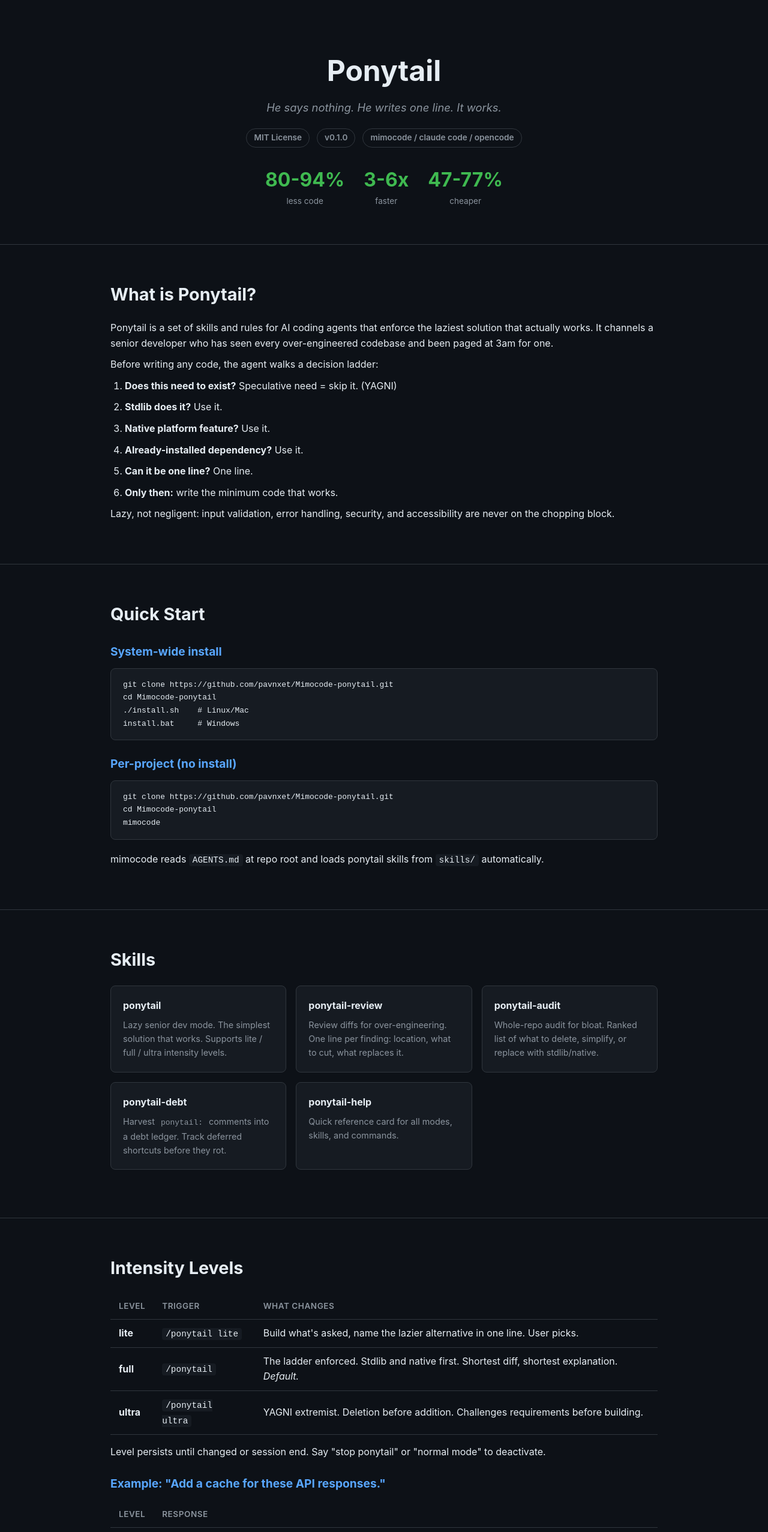
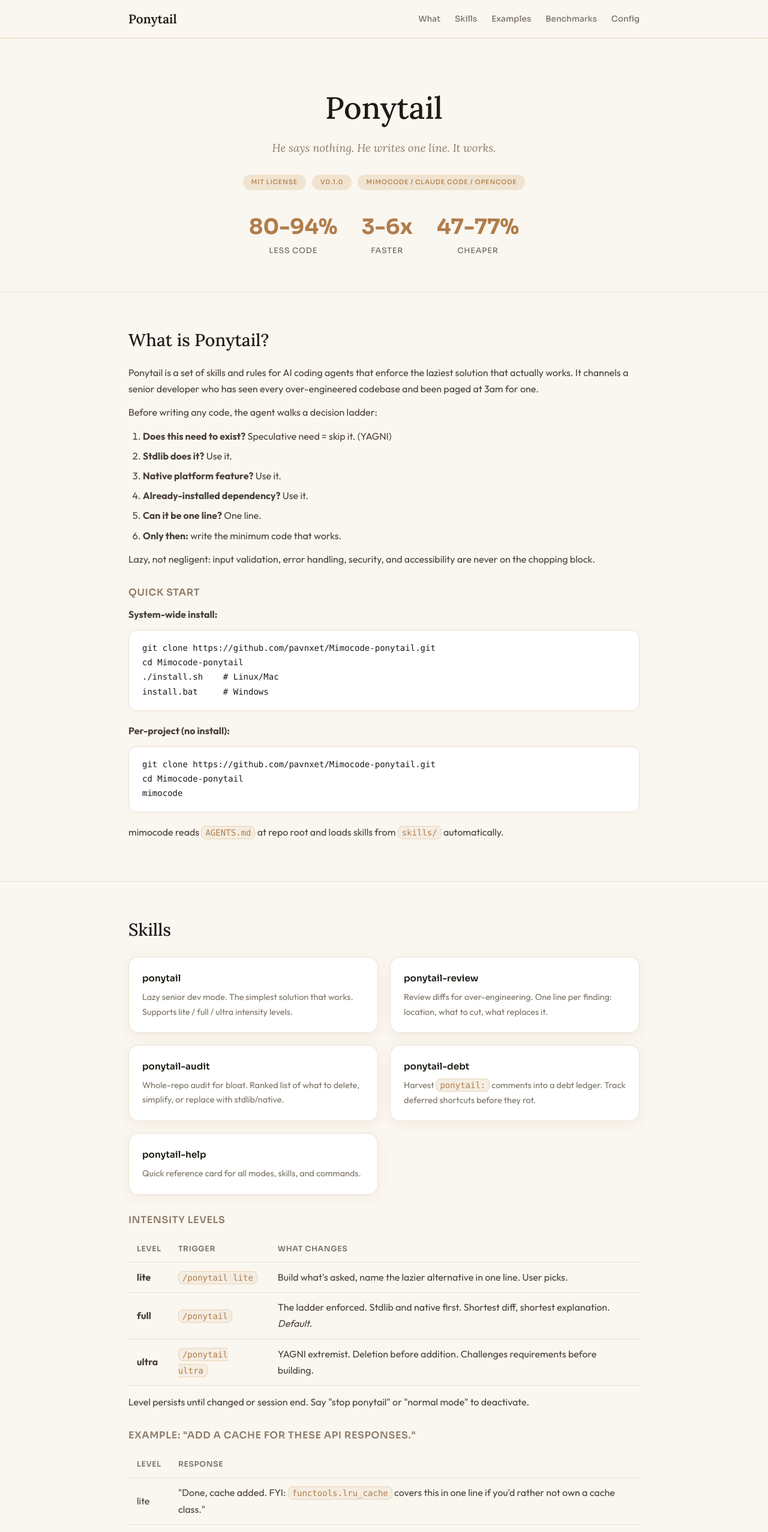
Before and after one commit to pavnxet/Mimocode-ponytail, a website: page index.html in a window 1280 px wide. Shown: the top 2554 px of the page at 60% size. Drawn offline with Linux system fonts and the light colour scheme.

Commit message:
Apply creamy design theme to docs

```diff
--- a/index.html
+++ b/index.html
@@ -4,155 +4,356 @@
   <meta charset="UTF-8">
   <meta name="viewport" content="width=device-width, initial-scale=1.0">
   <title>Ponytail — Lazy Senior Dev Mode for AI Agents</title>
+  <link rel="preconnect" href="https://fonts.googleapis.com">
+  <link href="https://fonts.googleapis.com/css2?family=Sora:wght@300;400;500;600;700&family=Outfit:wght@300;400;500;600;700&family=Lora:ital,wght@0,400;0,500;0,600;1,400&display=swap" rel="stylesheet">
   <style>
     :root {
-      --bg: #0d1117;
-      --surface: #161b22;
-      --border: #30363d;
-      --text: #e6edf3;
-      --muted: #8b949e;
-      --accent: #58a6ff;
-      --green: #3fb950;
-      --red: #f85149;
-      --code-bg: #0d1117;
+      --bg-primary: #faf6f0;
+      --bg-surface: #ffffff;
+      --bg-inner: #f6efe5;
+      --bg-active: #f3ebe0;
+      --cream: #faf6f0;
+      --cream2: #f4ede2;
+      --cream3: #ecdfd0;
+      --ink: #1e1a15;
+      --ink2: #4a4038;
+      --ink3: #8c7e6e;
+      --text-main: #2c2a27;
+      --text-muted: #7a7266;
+      --text-inverse: #ffffff;
+      --accent: #b07d4a;
+      --accent-soft: #f0e4d0;
+      --accent-cocoa: #8e7c68;
+      --accent-cocoa-light: #f2ece4;
+      --accent-gold: #c5a880;
+      --warm: #c9a87c;
+      --warm2: #e8d5b7;
+      --status-completed-bg: #eaf2ec;
+      --status-completed-text: #4e7e5c;
+      --status-ongoing-bg: #faf0e6;
+      --status-ongoing-text: #c07f4e;
+      --radius: 16px;
+      --radius-sm: 8px;
+      --radius-md: 14px;
+      --radius-lg: 20px;
+      --font-primary: 'Outfit', 'Segoe UI', system-ui, sans-serif;
+      --font-sans: 'Sora', 'Segoe UI Variable', system-ui, sans-serif;
+      --font-serif: 'Lora', Georgia, 'Times New Roman', serif;
+      --font-code: 'Consolas', 'Courier New', Courier, monospace;
+      --transition-fast: 0.2s cubic-bezier(0.16, 1, 0.3, 1);
+      --transition-normal: 0.35s cubic-bezier(0.16, 1, 0.3, 1);
+      --transition-elastic: all 0.25s cubic-bezier(.22,.68,0,1.1);
+      --shadow-sm: 0 2px 8px rgba(142, 124, 104, 0.04);
+      --shadow: 0 4px 20px rgba(160, 120, 70, 0.08);
+      --shadow-md: 0 10px 24px rgba(142, 124, 104, 0.06);
+      --shadow-lg: 0 20px 40px rgba(142, 124, 104, 0.1);
+      --shadow-hover: 0 24px 48px rgba(142, 124, 104, 0.15);
     }
-    * { margin: 0; padding: 0; box-sizing: border-box; }
+    *, *::before, *::after { box-sizing: border-box; margin: 0; padding: 0; }
     body {
-      font-family: -apple-system, BlinkMacSystemFont, 'Segoe UI', Helvetica, Arial, sans-serif;
-      background: var(--bg);
-      color: var(--text);
-      line-height: 1.6;
+      background-color: var(--bg-primary);
+      color: var(--ink);
+      font-family: var(--font-primary);
+      line-height: 1.7;
+      -webkit-font-smoothing: antialiased;
     }
-    .container { max-width: 960px; margin: 0 auto; padding: 0 24px; }
+    .container { max-width: 900px; margin: 0 auto; padding: 0 24px; }
+
+    /* Nav */
+    nav {
+      position: sticky;
+      top: 0;
+      z-index: 50;
+      background: rgba(250,246,240,0.82);
+      backdrop-filter: blur(14px);
+      -webkit-backdrop-filter: blur(14px);
+      border-bottom: 1px solid var(--warm2);
+    }
+    nav .container {
+      display: flex;
+      align-items: center;
+      justify-content: space-between;
+      padding-top: 14px;
+      padding-bottom: 14px;
+    }
+    nav .brand {
+      font-family: var(--font-serif);
+      font-size: 1.3rem;
+      font-weight: 600;
+      color: var(--ink);
+      text-decoration: none;
+    }
+    nav .links { display: flex; gap: 24px; }
+    nav .links a {
+      font-family: var(--font-sans);
+      font-size: 0.85rem;
+      font-weight: 500;
+      color: var(--text-muted);
+      text-decoration: none;
+      transition: var(--transition-fast);
+    }
+    nav .links a:hover { color: var(--accent); }
+
+    /* Hero */
     header {
       text-align: center;
-      padding: 80px 0 60px;
-      border-bottom: 1px solid var(--border);
+      padding: 72px 0 56px;
     }
-    header h1 { font-size: 3rem; font-weight: 700; margin-bottom: 8px; }
-    header p { color: var(--muted); font-size: 1.15rem; font-style: italic; }
+    header h1 {
+      font-family: var(--font-serif);
+      font-size: 3.2rem;
+      font-weight: 500;
+      color: var(--ink);
+      margin-bottom: 8px;
+    }
+    header .tagline {
+      font-family: var(--font-serif);
+      font-style: italic;
+      font-size: 1.15rem;
+      color: var(--accent-cocoa);
+      margin-bottom: 28px;
+    }
     .badge-row {
       display: flex;
-      gap: 12px;
+      gap: 10px;
       justify-content: center;
-      margin-top: 20px;
       flex-wrap: wrap;
+      margin-bottom: 32px;
     }
     .badge {
       display: inline-block;
-      padding: 4px 12px;
+      font-family: var(--font-sans);
+      font-size: 10.5px;
+      font-weight: 500;
+      letter-spacing: 0.08em;
+      text-transform: uppercase;
+      padding: 4px 14px;
       border-radius: 20px;
-      font-size: 0.85rem;
-      font-weight: 600;
-      border: 1px solid var(--border);
-      color: var(--muted);
+      background: var(--accent-soft);
+      color: var(--accent);
     }
     .stats-row {
       display: flex;
-      gap: 32px;
+      gap: 40px;
       justify-content: center;
-      margin-top: 28px;
       flex-wrap: wrap;
     }
     .stat { text-align: center; }
-    .stat .num { font-size: 2rem; font-weight: 700; color: var(--green); }
-    .stat .label { font-size: 0.85rem; color: var(--muted); }
-    section { padding: 60px 0; border-bottom: 1px solid var(--border); }
-    section:last-child { border-bottom: none; }
-    h2 { font-size: 1.8rem; margin-bottom: 20px; }
-    h3 { font-size: 1.2rem; margin: 24px 0 12px; color: var(--accent); }
-    p, li { color: var(--text); margin-bottom: 10px; }
-    ul, ol { padding-left: 24px; }
-    a { color: var(--accent); text-decoration: none; }
+    .stat .num {
+      font-family: var(--font-sans);
+      font-size: 2.2rem;
+      font-weight: 700;
+      color: var(--accent);
+    }
+    .stat .label {
+      font-family: var(--font-sans);
+      font-size: 0.8rem;
+      font-weight: 500;
+      color: var(--text-muted);
+      text-transform: uppercase;
+      letter-spacing: 0.06em;
+    }
+
+    /* Sections */
+    section {
+      padding: 56px 0;
+      border-top: 1px solid var(--cream3);
+    }
+    h2 {
+      font-family: var(--font-serif);
+      font-size: 1.8rem;
+      font-weight: 500;
+      color: var(--ink);
+      margin-bottom: 16px;
+    }
+    h3 {
+      font-family: var(--font-sans);
+      font-size: 1rem;
+      font-weight: 600;
+      color: var(--accent-cocoa);
+      margin: 28px 0 10px;
+      text-transform: uppercase;
+      letter-spacing: 0.04em;
+    }
+    p { color: var(--ink2); margin-bottom: 12px; }
+    a { color: var(--accent); text-decoration: none; transition: var(--transition-fast); }
     a:hover { text-decoration: underline; }
+    ul, ol { padding-left: 24px; margin-bottom: 12px; }
+    li { color: var(--ink2); margin-bottom: 6px; }
+
+    /* Code */
     code {
-      background: var(--surface);
+      font-family: var(--font-code);
+      font-size: 14px;
+      background: var(--cream2);
+      border: 1px solid var(--warm2);
+      border-radius: var(--radius-sm);
       padding: 2px 6px;
-      border-radius: 4px;
-      font-family: 'SF Mono', 'Fira Code', monospace;
-      font-size: 0.9em;
+      color: var(--accent);
     }
     pre {
-      background: var(--surface);
-      border: 1px solid var(--border);
-      border-radius: 8px;
-      padding: 16px 20px;
+      background: var(--bg-surface);
+      border: 1px solid var(--cream3);
+      border-radius: var(--radius-md);
+      padding: 18px 22px;
       overflow-x: auto;
       margin: 12px 0 20px;
-      font-size: 0.9rem;
-      line-height: 1.5;
+      box-shadow: var(--shadow-sm);
     }
-    pre code { background: none; padding: 0; }
+    pre code { background: none; border: none; padding: 0; color: var(--ink); }
+
+    /* Tables */
     table {
       width: 100%;
       border-collapse: collapse;
-      margin: 16px 0;
+      margin: 14px 0;
     }
     th, td {
-      padding: 10px 14px;
+      padding: 11px 14px;
       text-align: left;
-      border-bottom: 1px solid var(--border);
+      border-bottom: 1px solid var(--cream3);
     }
-    th { color: var(--muted); font-weight: 600; font-size: 0.85rem; text-transform: uppercase; letter-spacing: 0.5px; }
+    th {
+      font-family: var(--font-sans);
+      font-size: 0.78rem;
+      font-weight: 600;
+      color: var(--text-muted);
+      text-transform: uppercase;
+      letter-spacing: 0.05em;
+    }
+    td { color: var(--ink2); }
+
+    /* Cards */
     .card-grid {
       display: grid;
-      grid-template-columns: repeat(auto-fit, minmax(280px, 1fr));
-      gap: 16px;
+      grid-template-columns: repeat(auto-fill, minmax(min(280px, 100%), 1fr));
+      gap: 20px;
       margin: 20px 0;
     }
     .card {
-      background: var(--surface);
-      border: 1px solid var(--border);
-      border-radius: 8px;
-      padding: 20px;
+      background: var(--bg-surface);
+      border: 1px solid var(--cream3);
+      border-radius: var(--radius);
+      padding: 22px;
+      box-shadow: var(--shadow);
+      transition: var(--transition-elastic);
     }
-    .card h4 { font-size: 1rem; margin-bottom: 8px; }
-    .card p { color: var(--muted); font-size: 0.9rem; margin-bottom: 0; }
+    .card:hover {
+      box-shadow: var(--shadow-md);
+      transform: translateY(-3px);
+    }
+    .card h4 {
+      font-family: var(--font-sans);
+      font-size: 0.95rem;
+      font-weight: 600;
+      color: var(--ink);
+      margin-bottom: 6px;
+    }
+    .card p {
+      font-size: 0.9rem;
+      color: var(--text-muted);
+      margin-bottom: 0;
+    }
+
+    /* Tags */
     .tag {
       display: inline-block;
-      padding: 2px 8px;
-      border-radius: 4px;
-      font-size: 0.8rem;
-      font-weight: 600;
-      margin-right: 4px;
+      font-family: var(--font-sans);
+      font-size: 10.5px;
+      font-weight: 500;
+      letter-spacing: 0.08em;
+      text-transform: uppercase;
+      padding: 3px 10px;
+      border-radius: 20px;
     }
-    .tag-delete { background: rgba(248,81,73,0.15); color: var(--red); }
-    .tag-stdlib { background: rgba(63,185,80,0.15); color: var(--green); }
-    .tag-native { background: rgba(88,166,255,0.15); color: var(--accent); }
-    .tag-yagni { background: rgba(210,153,34,0.15); color: #d29922; }
-    .tag-shrink { background: rgba(163,113,247,0.15); color: #a371f7; }
+    .tag-delete { background: #fde8e8; color: #b54545; }
+    .tag-stdlib { background: var(--status-completed-bg); color: var(--status-completed-text); }
+    .tag-native { background: #e8eef8; color: #4a6fa5; }
+    .tag-yagni { background: #fdf0e4; color: #c07f4e; }
+    .tag-shrink { background: #ece4f4; color: #7a5ca8; }
+
+    /* Comparison */
     .comparison {
       display: grid;
       grid-template-columns: 1fr 1fr;
       gap: 16px;
       margin: 16px 0;
     }
-    .comparison > div { padding: 16px; border-radius: 8px; }
-    .comparison .before { background: rgba(248,81,73,0.08); border: 1px solid rgba(248,81,73,0.2); }
-    .comparison .after { background: rgba(63,185,80,0.08); border: 1px solid rgba(63,185,80,0.2); }
-    .comparison .before h4 { color: var(--red); margin-bottom: 8px; }
-    .comparison .after h4 { color: var(--green); margin-bottom: 8px; }
+    .comparison > div {
+      padding: 18px;
+      border-radius: var(--radius-md);
+    }
+    .comparison .before {
+      background: #fdf5f5;
+      border: 1px solid #ecd5d5;
+    }
+    .comparison .after {
+      background: var(--status-completed-bg);
+      border: 1px solid #d0e5d6;
+    }
+    .comparison .before h4 {
+      font-family: var(--font-sans);
+      font-weight: 600;
+      color: #b54545;
+      margin-bottom: 8px;
+      font-size: 0.9rem;
+      text-transform: uppercase;
+      letter-spacing: 0.04em;
+    }
+    .comparison .after h4 {
+      font-family: var(--font-sans);
+      font-weight: 600;
+      color: var(--status-completed-text);
+      margin-bottom: 8px;
+      font-size: 0.9rem;
+      text-transform: uppercase;
+      letter-spacing: 0.04em;
+    }
+
+    /* Footer */
     footer {
       text-align: center;
       padding: 40px 0;
-      color: var(--muted);
-      font-size: 0.9rem;
+      border-top: 1px solid var(--cream3);
+      color: var(--text-muted);
+      font-family: var(--font-sans);
+      font-size: 0.85rem;
     }
-    @media (max-width: 640px) {
+
+    /* Responsive */
+    @media (max-width: 768px) {
       header { padding: 40px 0 30px; }
       header h1 { font-size: 2rem; }
-      .stats-row { gap: 20px; }
-      .stat .num { font-size: 1.4rem; }
       .comparison { grid-template-columns: 1fr; }
+      nav .links { gap: 16px; }
+      .stat .num { font-size: 1.6rem; }
+    }
+    @media (max-width: 480px) {
+      header h1 { font-size: 1.7rem; }
+      nav .links { gap: 12px; }
+      nav .links a { font-size: 0.78rem; }
     }
   </style>
 </head>
 <body>
 
+<nav>
+  <div class="container">
+    <a href="#" class="brand">Ponytail</a>
+    <div class="links">
+      <a href="#what">What</a>
+      <a href="#skills">Skills</a>
+      <a href="#examples">Examples</a>
+      <a href="#benchmarks">Benchmarks</a>
+      <a href="#config">Config</a>
+    </div>
+  </div>
+</nav>
+
 <header>
   <div class="container">
     <h1>Ponytail</h1>
-    <p>He says nothing. He writes one line. It works.</p>
+    <p class="tagline">He says nothing. He writes one line. It works.</p>
     <div class="badge-row">
       <span class="badge">MIT License</span>
       <span class="badge">v0.1.0</span>
@@ -166,8 +367,7 @@
   </div>
 </header>
 
-<!-- What is Ponytail -->
-<section>
+<section id="what">
   <div class="container">
     <h2>What is Ponytail?</h2>
     <p>Ponytail is a set of skills and rules for AI coding agents that enforce the laziest solution that actually works. It channels a senior developer who has seen every over-engineered codebase and been paged at 3am for one.</p>
@@ -181,28 +381,22 @@
       <li><strong>Only then:</strong> write the minimum code that works.</li>
     </ol>
     <p>Lazy, not negligent: input validation, error handling, security, and accessibility are never on the chopping block.</p>
-  </div>
-</section>
 
-<!-- Quick Start -->
-<section>
-  <div class="container">
-    <h2>Quick Start</h2>
-    <h3>System-wide install</h3>
+    <h3>Quick Start</h3>
+    <p><strong>System-wide install:</strong></p>
     <pre><code>git clone https://github.com/pavnxet/Mimocode-ponytail.git
 cd Mimocode-ponytail
 ./install.sh    # Linux/Mac
 install.bat     # Windows</code></pre>
-    <h3>Per-project (no install)</h3>
+    <p><strong>Per-project (no install):</strong></p>
     <pre><code>git clone https://github.com/pavnxet/Mimocode-ponytail.git
 cd Mimocode-ponytail
 mimocode</code></pre>
-    <p>mimocode reads <code>AGENTS.md</code> at repo root and loads ponytail skills from <code>skills/</code> automatically.</p>
+    <p>mimocode reads <code>AGENTS.md</code> at repo root and loads skills from <code>skills/</code> automatically.</p>
   </div>
 </section>
 
-<!-- Skills -->
-<section>
+<section id="skills">
   <div class="container">
     <h2>Skills</h2>
     <div class="card-grid">
@@ -227,17 +421,10 @@ mimocode</code></pre>
         <p>Quick reference card for all modes, skills, and commands.</p>
       </div>
     </div>
-  </div>
-</section>
 
-<!-- Intensity Levels -->
-<section>
-  <div class="container">
-    <h2>Intensity Levels</h2>
+    <h3>Intensity Levels</h3>
     <table>
-      <thead>
-        <tr><th>Level</th><th>Trigger</th><th>What changes</th></tr>
-      </thead>
+      <thead><tr><th>Level</th><th>Trigger</th><th>What changes</th></tr></thead>
       <tbody>
         <tr><td><strong>lite</strong></td><td><code>/ponytail lite</code></td><td>Build what's asked, name the lazier alternative in one line. User picks.</td></tr>
         <tr><td><strong>full</strong></td><td><code>/ponytail</code></td><td>The ladder enforced. Stdlib and native first. Shortest diff, shortest explanation. <em>Default.</em></td></tr>
@@ -248,20 +435,49 @@ mimocode</code></pre>
 
     <h3>Example: "Add a cache for these API responses."</h3>
     <table>
-      <thead>
-        <tr><th>Level</th><th>Response</th></tr>
-      </thead>
+      <thead><tr><th>Level</th><th>Response</th></tr></thead>
       <tbody>
         <tr><td>lite</td><td>"Done, cache added. FYI: <code>functools.lru_cache</code> covers this in one line if you'd rather not own a cache class."</td></tr>
         <tr><td>full</td><td>"<code>@lru_cache(maxsize=1000)</code> on the fetch function. Skipped custom cache class, add when lru_cache measurably falls short."</td></tr>
         <tr><td>ultra</td><td>"No cache until a profiler says so. When it does: <code>@lru_cache</code>. A hand-rolled TTL cache class is a bug farm with a hit rate."</td></tr>
       </tbody>
     </table>
+
+    <h3>Review Tags</h3>
+    <table>
+      <thead><tr><th>Tag</th><th>Meaning</th><th>Example</th></tr></thead>
+      <tbody>
+        <tr>
+          <td><span class="tag tag-delete">delete</span></td>
+          <td>Dead code, unused flexibility, speculative feature</td>
+          <td><code>L52-71: delete: retry wrapper around an idempotent local call.</code></td>
+        </tr>
+        <tr>
+          <td><span class="tag tag-stdlib">stdlib</span></td>
+          <td>Hand-rolled thing the standard library ships</td>
+          <td><code>L12-38: stdlib: 27-line validator class. "@" in email, 1 line.</code></td>
+        </tr>
+        <tr>
+          <td><span class="tag tag-native">native</span></td>
+          <td>Dependency or code doing what the platform already does</td>
+          <td><code>L4: native: moment.js imported for one format call. Intl.DateTimeFormat, 0 deps.</code></td>
+        </tr>
+        <tr>
+          <td><span class="tag tag-yagni">yagni</span></td>
+          <td>Abstraction with one implementation, config nobody sets</td>
+          <td><code>repo.py:L88: yagni: AbstractRepository with one implementation. Inline it.</code></td>
+        </tr>
+        <tr>
+          <td><span class="tag tag-shrink">shrink</span></td>
+          <td>Same logic, fewer lines</td>
+          <td><code>L30-44: shrink: manual loop builds dict. dict(zip(keys, values)), 1 line.</code></td>
+        </tr>
+      </tbody>
+    </table>
   </div>
 </section>
 
-<!-- Examples -->
-<section>
+<section id="examples">
   <div class="container">
     <h2>Examples</h2>
 
@@ -308,7 +524,7 @@ numbers.sort((a, b) =&gt; a - b)</code></pre>
     <div class="comparison">
       <div class="before">
         <h4>Without Ponytail</h4>
-        <p>120-line <code>TTLCache</code> class with threading, LRU eviction, hit/miss stats — for a problem nobody has measured yet.</p>
+        <p>120-line <code>TTLCache</code> class with threading, LRU eviction, hit/miss stats &mdash; for a problem nobody has measured yet.</p>
       </div>
       <div class="after">
         <h4>With Ponytail</h4>
@@ -324,7 +540,7 @@ def fetch(key): ...</code></pre>
     <div class="comparison">
       <div class="before">
         <h4>Without Ponytail</h4>
-        <p>5 files, 3 classes, custom exception, dependency-injection chain — wrapping one database call.</p>
+        <p>5 files, 3 classes, custom exception, dependency-injection chain &mdash; wrapping one database call.</p>
       </div>
       <div class="after">
         <h4>With Ponytail</h4>
@@ -334,7 +550,7 @@ def fetch(key): ...</code></pre>
     email: str
 
 @app.get("/users/{user_id}", response_model=UserOut)
-def get_user(user_id: int, db: Session = Depends(get_db)):
+def get_user(user_id: int, db = Depends(get_db)):
     user = db.get(User, user_id)
     if not user:
         raise HTTPException(404)
@@ -344,48 +560,7 @@ def get_user(user_id: int, db: Session = Depends(get_db)):
   </div>
 </section>
 
-<!-- Review Tags -->
-<section>
-  <div class="container">
-    <h2>Review Tags</h2>
-    <p>When ponytail-review or ponytail-audit finds something, each finding gets a tag:</p>
-    <table>
-      <thead>
-        <tr><th>Tag</th><th>Meaning</th><th>Example</th></tr>
-      </thead>
-      <tbody>
-        <tr>
-          <td><span class="tag tag-delete">delete:</span></td>
-          <td>Dead code, unused flexibility, speculative feature</td>
-          <td><code>L52-71: delete: retry wrapper around an idempotent local call.</code></td>
-        </tr>
-        <tr>
-          <td><span class="tag tag-stdlib">stdlib:</span></td>
-          <td>Hand-rolled thing the standard library ships</td>
-          <td><code>L12-38: stdlib: 27-line validator class. "@" in email, 1 line.</code></td>
-        </tr>
-        <tr>
-          <td><span class="tag tag-native">native:</span></td>
-          <td>Dependency or code doing what the platform already does</td>
-          <td><code>L4: native: moment.js imported for one format call. Intl.DateTimeFormat, 0 deps.</code></td>
-        </tr>
-        <tr>
-          <td><span class="tag tag-yagni">yagni:</span></td>
-          <td>Abstraction with one implementation, config nobody sets</td>
-          <td><code>repo.py:L88: yagni: AbstractRepository with one implementation. Inline it.</code></td>
-        </tr>
-        <tr>
-          <td><span class="tag tag-shrink">shrink:</span></td>
-          <td>Same logic, fewer lines</td>
-          <td><code>L30-44: shrink: manual loop builds dict. dict(zip(keys, values)), 1 line.</code></td>
-        </tr>
-      </tbody>
-    </table>
-  </div>
-</section>
-
-<!-- Benchmarks -->
-<section>
+<section id="benchmarks">
   <div class="container">
     <h2>Benchmarks</h2>
     <p>Three arms (no skill, caveman, ponytail), three models, five tasks, 10 runs per cell, median reported.</p>
@@ -423,7 +598,6 @@ def get_user(user_id: int, db: Session = Depends(get_db)):
   </div>
 </section>
 
-<!-- Agent Portability -->
 <section>
   <div class="container">
     <h2>Agent Portability</h2>
@@ -438,8 +612,7 @@ def get_user(user_id: int, db: Session = Depends(get_db)):
   </div>
 </section>
 
-<!-- Configuration -->
-<section>
+<section id="config">
   <div class="container">
     <h2>Configuration</h2>
     <p>Default mode is <code>full</code>. Override it:</p>
@@ -448,11 +621,10 @@ def get_user(user_id: int, db: Session = Depends(get_db)):
     <h3>Config file</h3>
     <p><code>~/.config/ponytail/config.json</code> (Windows: <code>%APPDATA%\ponytail\config.json</code>)</p>
     <pre><code>{ "defaultMode": "lite" }</code></pre>
-    <p>Resolution: env var > config file > <code>full</code>.</p>
+    <p>Resolution: env var &gt; config file &gt; <code>full</code>.</p>
   </div>
 </section>
 
-<!-- Rules -->
 <section>
   <div class="container">
     <h2>The Rules</h2>
@@ -475,7 +647,6 @@ def get_user(user_id: int, db: Session = Depends(get_db)):
   </div>
 </section>
 
-<!-- Repo Structure -->
 <section>
   <div class="container">
     <h2>Repository Structure</h2>
@@ -498,20 +669,15 @@ def get_user(user_id: int, db: Session = Depends(get_db)):
   </div>
 </section>
 
-<!-- FAQ -->
 <section>
   <div class="container">
     <h2>FAQ</h2>
-
     <h3>Does it need a config file?</h3>
     <p>No. Optional <code>~/.config/ponytail/config.json</code> or <code>PONYTAIL_DEFAULT_MODE</code> env var can set the default level, but nothing is required.</p>
-
     <h3>What if I really need the 120-line cache class?</h3>
     <p>You don't. Insist anyway and he'll build it. Slowly. Correctly. While looking at you.</p>
-
     <h3>Does it scale?</h3>
     <p>The code you never wrote scales infinitely. Zero bugs, zero CVEs, 100% uptime since forever.</p>
-
     <h3>Why "ponytail"?</h3>
     <p>You know exactly why.</p>
   </div>
```
